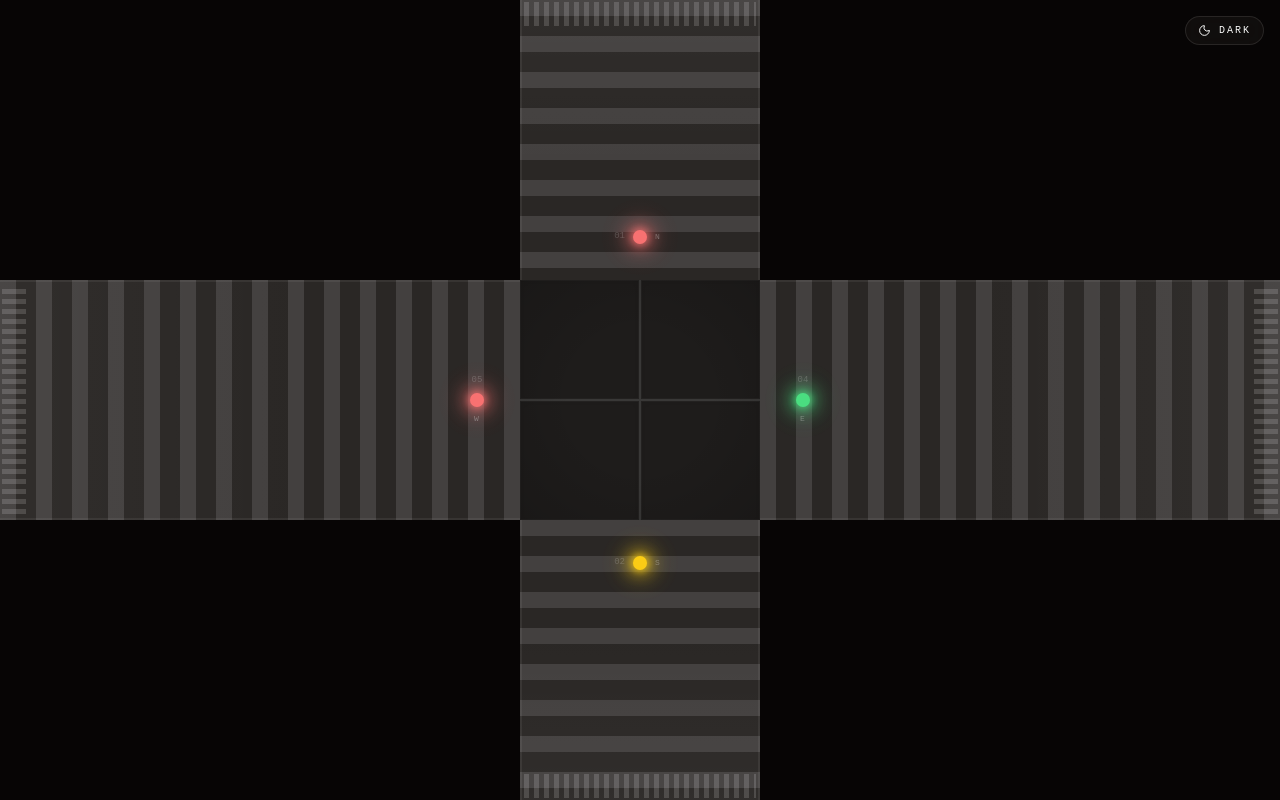
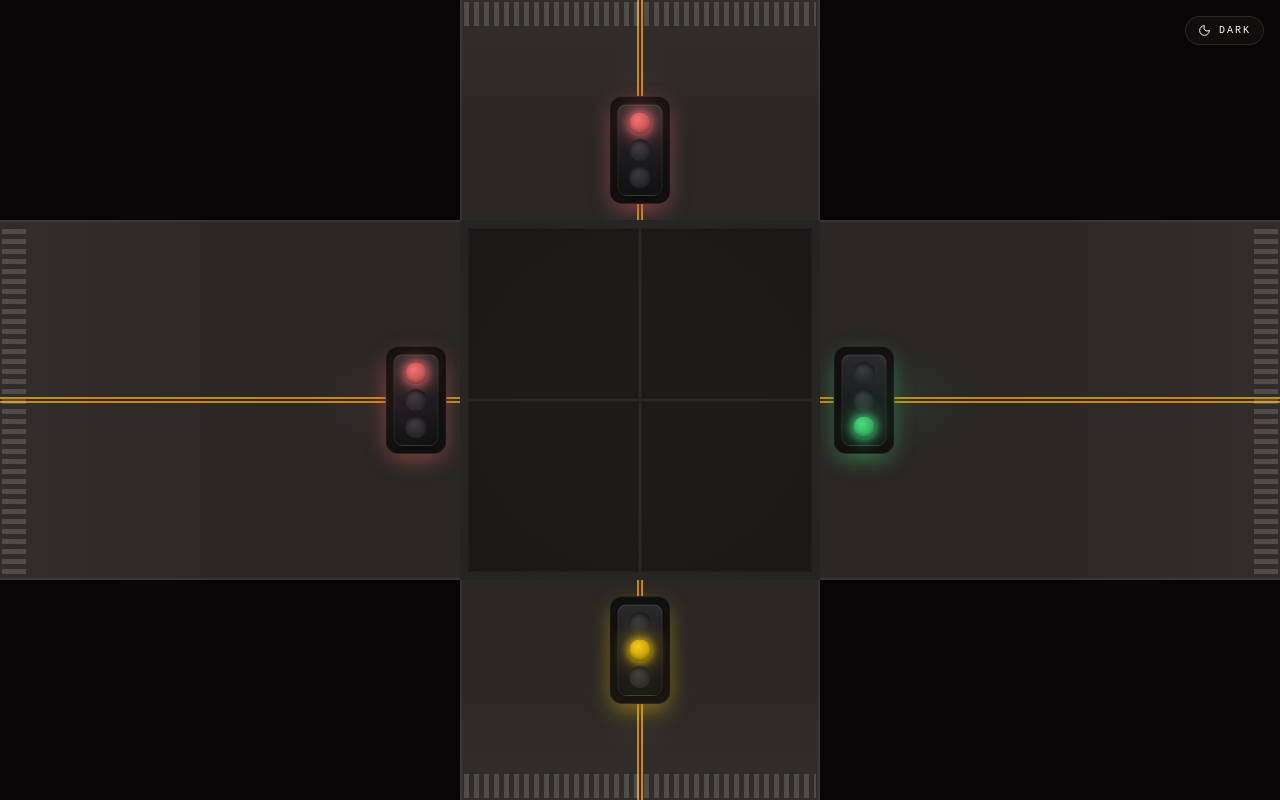
Before and after one commit to PegasusA14/task-dotnet, a React (Vite) app in the folder ui/: page / in a window 1280 px wide. Built offline with nearby package versions, Linux system fonts and the light colour scheme.

Commit message:
feat: redesign intersection visuals with double yellow lines, larger center, and updated traffic light card and pod positioning

```diff
--- a/ui/src/components/IntersectionGrid.tsx
+++ b/ui/src/components/IntersectionGrid.tsx
@@ -14,20 +14,19 @@ const roadBase: React.CSSProperties = {
 
 function roadGradient(dir: "vertical" | "horizontal"): React.CSSProperties {
     const isV = dir === "vertical";
+
+    // Create a double yellow line instead of a dashed white line
+    // Two 2px solid yellow lines separated by a 2px gap (total 6px width)
     return {
         ...roadBase,
         backgroundImage: [
             // Asphalt texture — fine grain
             `repeating-linear-gradient(${isV ? "0deg" : "90deg"}, transparent 0px, rgba(0,0,0,0.015) 1px, transparent 2px)`,
-            // Center dashed lane divider
-            `repeating-linear-gradient(${isV ? "180deg" : "90deg"}, var(--lane-divider) 0px, var(--lane-divider) 16px, transparent 16px, transparent 36px)`,
+            // Left/Top yellow line
+            `linear-gradient(${isV ? "90deg" : "180deg"}, transparent calc(50% - 3px), var(--lane-divider-yellow) calc(50% - 3px), var(--lane-divider-yellow) calc(50% - 1px), transparent calc(50% - 1px))`,
+            // Right/Bottom yellow line
+            `linear-gradient(${isV ? "90deg" : "180deg"}, transparent calc(50% + 1px), var(--lane-divider-yellow) calc(50% + 1px), var(--lane-divider-yellow) calc(50% + 3px), transparent calc(50% + 3px))`
         ].join(", "),
-        backgroundSize: isV
-            ? "100% 2px, 2px 36px"
-            : "2px 100%, 36px 2px",
-        backgroundPosition: isV
-            ? "0 0, center 0"
-            : "0 0, 0 center",
     };
 }
 
@@ -67,7 +66,7 @@ function Crosswalk({
     position: "top" | "bottom" | "left" | "right";
 }) {
     const isH = position === "left" || position === "right";
-    // Zebra crossing should span close to the road edges but leave a tiny margin
+    // Responsive sizing for the crosswalk to fit the road widths
     return (
         <div
             className="absolute"
@@ -105,7 +104,7 @@ function Crosswalk({
     );
 }
 
-/* ── Empty Corner Cell (replaces Grass) ───────────────────────── */
+/* ── Empty Corner Cell ────────────────────────────────────────── */
 function EmptyCell() {
     return (
         <div
@@ -114,17 +113,20 @@ function EmptyCell() {
     );
 }
 
-/* ── Intersection Center (4 Boxes) ────────────────────────────── */
+/* ── Intersection Center ──────────────────────────────────────── */
 function IntersectionCenter() {
     return (
         <div
-            className="w-full h-full relative p-1"
+            className="w-full h-full relative"
             style={{ backgroundColor: "var(--intersection-surface)" }}
         >
-            {/* Inner grid creating the 4 boxes divided by lane lines */}
+            {/*
+        Inner grid creating the 4 boxes divided by lane lines.
+        Using the background intersection-surface color.
+      */}
             <div
-                className="absolute inset-0 grid grid-cols-2 grid-rows-2 transition-theme"
-                style={{ gap: "2px", backgroundColor: "var(--lane-divider)" }}
+                className="absolute inset-0 grid grid-cols-2 grid-rows-2 transition-theme p-2"
+                style={{ gap: "2px", backgroundColor: "var(--road-edge)", padding: "8px" }}
             >
                 <div className="bg-[var(--intersection-surface)] w-full h-full transition-theme border border-[var(--road-edge)]/40 shadow-inner"></div>
                 <div className="bg-[var(--intersection-surface)] w-full h-full transition-theme border border-[var(--road-edge)]/40 shadow-inner"></div>
@@ -144,29 +146,31 @@ function IntersectionCenter() {
 }
 
 /* ── Pod positioning per direction ─────────────────────────────── */
+// The traffic lights are moved directly onto the intersection boxes now
 const POD_POSITION: Record<
     string,
     { align: string; justify: string; style: React.CSSProperties }
 > = {
+    // We place the pod closer to the stop line
     N: {
         align: "items-end",
         justify: "justify-center",
-        style: { paddingBottom: 36 },
+        style: { paddingBottom: 10 },
     },
     S: {
         align: "items-start",
         justify: "justify-center",
-        style: { paddingTop: 36 },
+        style: { paddingTop: 10 },
     },
     E: {
         align: "items-center",
         justify: "justify-start",
-        style: { paddingLeft: 36 },
+        style: { paddingLeft: 10 },
     },
     W: {
         align: "items-center",
         justify: "justify-end",
-        style: { paddingRight: 36 },
+        style: { paddingRight: 10 },
     },
 };
 
@@ -176,7 +180,7 @@ function RoadCell({
 }: {
     direction: "N" | "S" | "E" | "W";
 }) {
-    const { phase, secondsRemaining, totalPhaseDuration } = useTrafficLight(
+    const { phase, secondsRemaining } = useTrafficLight(
         OFFSETS[direction]
     );
     const isVertical = direction === "N" || direction === "S";
@@ -220,13 +224,13 @@ function RoadCell({
                 className="absolute inset-0 pointer-events-none"
                 style={{ backgroundImage: ambientGradient }}
             />
-            {/* Traffic light pod */}
-            <div style={pos.style} className="z-20">
+
+            {/* Traffic light pod at the edge of the stopline */}
+            <div style={pos.style} className="z-20 relative">
                 <TrafficLightPod
                     direction={direction}
                     phase={phase}
                     secondsRemaining={secondsRemaining}
-                    totalPhaseDuration={totalPhaseDuration}
                 />
             </div>
         </div>
@@ -237,12 +241,12 @@ function RoadCell({
 export function IntersectionGrid() {
     return (
         <div
-            className="w-full h-full bg-[var(--background)] transition-theme"
+            className="w-full h-full bg-green-200 transition-theme"
             style={{
                 display: "grid",
-                // Making the roads narrower: dynamic width up to 240px
-                gridTemplateColumns: "1fr min(25vw, 240px) 1fr",
-                gridTemplateRows: "1fr min(25vw, 240px) 1fr",
+                // Expand the center massively: minimum 360px up to 45vw
+                gridTemplateColumns: "1fr min(45vw, 360px) 1fr",
+                gridTemplateRows: "1fr min(45vw, 360px) 1fr",
             }}
         >
             {/* Row 1: Empty | North Road | Empty */}
--- a/ui/src/components/TrafficLightPod.tsx
+++ b/ui/src/components/TrafficLightPod.tsx
@@ -1,4 +1,4 @@
-import { useState, useCallback } from "react";
+import { useState, useRef, useEffect } from "react";
 import type { TrafficPhase } from "@/hooks/useTrafficLight";
 import { TrafficLightCard } from "./TrafficLightCard";
 
@@ -6,114 +6,143 @@ interface TrafficLightPodProps {
     direction: "N" | "S" | "E" | "W";
     phase: TrafficPhase;
     secondsRemaining: number;
-    totalPhaseDuration: number;
 }
 
-const PHASE_COLORS: Record<TrafficPhase, { bg: string; glow: string; ambient: string }> = {
+const PHASE_CONFIG: Record<
+    TrafficPhase,
+    { color: string; glow: string; label: string; ambient: string }
+> = {
     red: {
-        bg: "var(--light-red)",
+        color: "var(--light-red)",
         glow: "var(--glow-red)",
+        label: "STOP",
         ambient: "var(--ambient-red)",
     },
     yellow: {
-        bg: "var(--light-yellow)",
+        color: "var(--light-yellow)",
         glow: "var(--glow-yellow)",
+        label: "READY",
         ambient: "var(--ambient-yellow)",
     },
     green: {
-        bg: "var(--light-green)",
+        color: "var(--light-green)",
         glow: "var(--glow-green)",
+        label: "GO",
         ambient: "var(--ambient-green)",
     },
 } as const;
+
+const BULB_ORDER: TrafficPhase[] = ["red", "yellow", "green"];
 
 export function TrafficLightPod({
     direction,
     phase,
     secondsRemaining,
-    totalPhaseDuration,
 }: TrafficLightPodProps) {
+    const config = PHASE_CONFIG[phase];
+    const prevPhaseRef = useRef(phase);
+    const pulseRef = useRef<HTMLDivElement>(null);
+
     const [hovered, setHovered] = useState(false);
     const [showCard, setShowCard] = useState(false);
 
-    const colors = PHASE_COLORS[phase];
-    const timerDisplay = String(secondsRemaining).padStart(2, "0");
-
-    const handleMouseEnter = useCallback(() => {
+    const handleMouseEnter = () => {
         setHovered(true);
         setShowCard(true);
-    }, []);
+    };
 
-    const handleMouseLeave = useCallback(() => {
+    const handleMouseLeave = () => {
         setHovered(false);
-        // Delay hiding for exit animation
         setTimeout(() => setShowCard(false), 160);
-    }, []);
+    };
+
+    // Pulse animation on phase change
+    useEffect(() => {
+        if (prevPhaseRef.current !== phase && pulseRef.current) {
+            const el = pulseRef.current;
+            el.classList.remove("bulb-pulse");
+            // Force reflow
+            void el.offsetWidth;
+            el.classList.add("bulb-pulse");
+        }
+        prevPhaseRef.current = phase;
+    }, [phase]);
+
+    // The glowing beam projection should still point toward oncoming traffic
+    const beamRotation = {
+        N: 180, // Faces North lane
+        E: -90, // Faces East lane
+        S: 0,   // Faces South lane
+        W: 90,  // Faces West lane
+    }[direction];
 
     return (
         <div
-            className="relative flex items-center justify-center cursor-pointer"
+            className="relative flex items-center justify-center cursor-pointer transition-theme z-40 transform scale-90"
             onMouseEnter={handleMouseEnter}
             onMouseLeave={handleMouseLeave}
         >
-            {/* Wide ambient glow on road surface */}
+            {/* White Container background */}
             <div
-                className="absolute rounded-full transition-glow"
+                className="relative flex flex-col items-center p-2 rounded-xl border border-[var(--border)] bg-[var(--card)] shadow-2xl transition-transform"
                 style={{
-                    width: 80,
-                    height: 80,
-                    background: `radial-gradient(circle, ${colors.ambient} 0%, transparent 70%)`,
+                    boxShadow: `0 8px 24px -4px ${config.glow}, 0 4px 12px rgba(0,0,0,0.15)`,
+                }}
+            >
+                {/* The Main Realistic Housing (Black) */}
+                <div
+                    className="relative flex flex-col items-center gap-[6px] p-2 px-3 rounded-lg"
+                    style={{
+                        background:
+                            "linear-gradient(180deg, #2a2a2e 0%, #1a1a1e 50%, #111114 100%)",
+                        border: "1px solid rgba(255,255,255,0.08)",
+                        boxShadow:
+                            "inset 0 1px 0 rgba(255,255,255,0.06), 0 4px 12px rgba(0,0,0,0.4)",
+                    }}
+                >
+                    {BULB_ORDER.map((bulbPhase) => {
+                        const isActive = bulbPhase === phase;
+                        const bulbConfig = PHASE_CONFIG[bulbPhase];
+
+                        return (
+                            <div
+                                key={bulbPhase}
+                                ref={isActive ? pulseRef : undefined}
+                                className="relative rounded-full"
+                                style={{
+                                    width: 24,
+                                    height: 24,
+                                    background: isActive
+                                        ? `radial-gradient(circle at 40% 35%, ${bulbConfig.color}, color-mix(in oklch, ${bulbConfig.color} 70%, black))`
+                                        : "radial-gradient(circle at 40% 35%, #3a3a3e, #1a1a1e)",
+                                    boxShadow: isActive
+                                        ? `0 0 8px 2px ${bulbConfig.glow}, 0 0 20px 4px ${bulbConfig.glow}, inset 0 -2px 4px rgba(0,0,0,0.3)`
+                                        : "inset 0 2px 4px rgba(0,0,0,0.5), inset 0 -1px 2px rgba(255,255,255,0.04)",
+                                    transition: "box-shadow 0.4s ease, background 0.4s ease",
+                                }}
+                            />
+                        );
+                    })}
+                </div>
+            </div>
+
+            {/* Glowing beam projected onto road surface */}
+            <div
+                className="absolute z-0 pointer-events-none transition-glow"
+                style={{
+                    width: 140,
+                    height: 140,
+                    borderRadius: "50%",
+                    background: `radial-gradient(ellipse at center, ${config.ambient} 0%, transparent 60%)`,
+                    transform: `rotate(${beamRotation}deg) translateY(40px) scaleY(1.4)`,
                 }}
             />
 
-            {/* Primary glow circle */}
-            <div
-                className="relative z-10 rounded-full transition-glow"
-                style={{
-                    width: 14,
-                    height: 14,
-                    backgroundColor: colors.bg,
-                    boxShadow: `
-            0 0 6px 2px ${colors.glow},
-            0 0 16px 6px ${colors.glow},
-            0 0 32px 12px ${colors.ambient}
-          `,
-                }}
-            />
-
-            {/* Direction label */}
-            <span
-                className="absolute z-10 text-[8px] tracking-[0.15em] uppercase font-medium"
-                style={{
-                    color: "var(--text-overlay)",
-                    ...(direction === "N" || direction === "S"
-                        ? { left: "calc(100% + 8px)", top: "50%", transform: "translateY(-50%)" }
-                        : { top: "calc(100% + 6px)", left: "50%", transform: "translateX(-50%)" }),
-                }}
-            >
-                {direction}
-            </span>
-
-            {/* Tiny timer beside the dot */}
-            <span
-                className="absolute z-10 text-[9px] tabular-nums font-medium"
-                style={{
-                    color: "var(--text-overlay)",
-                    opacity: 0.6,
-                    ...(direction === "N" || direction === "S"
-                        ? { right: "calc(100% + 8px)", top: "50%", transform: "translateY(-50%)" }
-                        : { bottom: "calc(100% + 6px)", left: "50%", transform: "translateX(-50%)" }),
-                }}
-            >
-                {timerDisplay}
-            </span>
-
-            {/* Hover card */}
+            {/* Hover card containing traffic info & pixel timer */}
             {showCard && (
                 <TrafficLightCard
                     phase={phase}
                     secondsRemaining={secondsRemaining}
-                    totalPhaseDuration={totalPhaseDuration}
                     direction={direction}
                     visible={hovered}
                 />
```
Also changed, not shown: ui/src/components/TrafficLightCard.tsx (+24 -88 lines), ui/src/index.css (+6 -4 lines).
